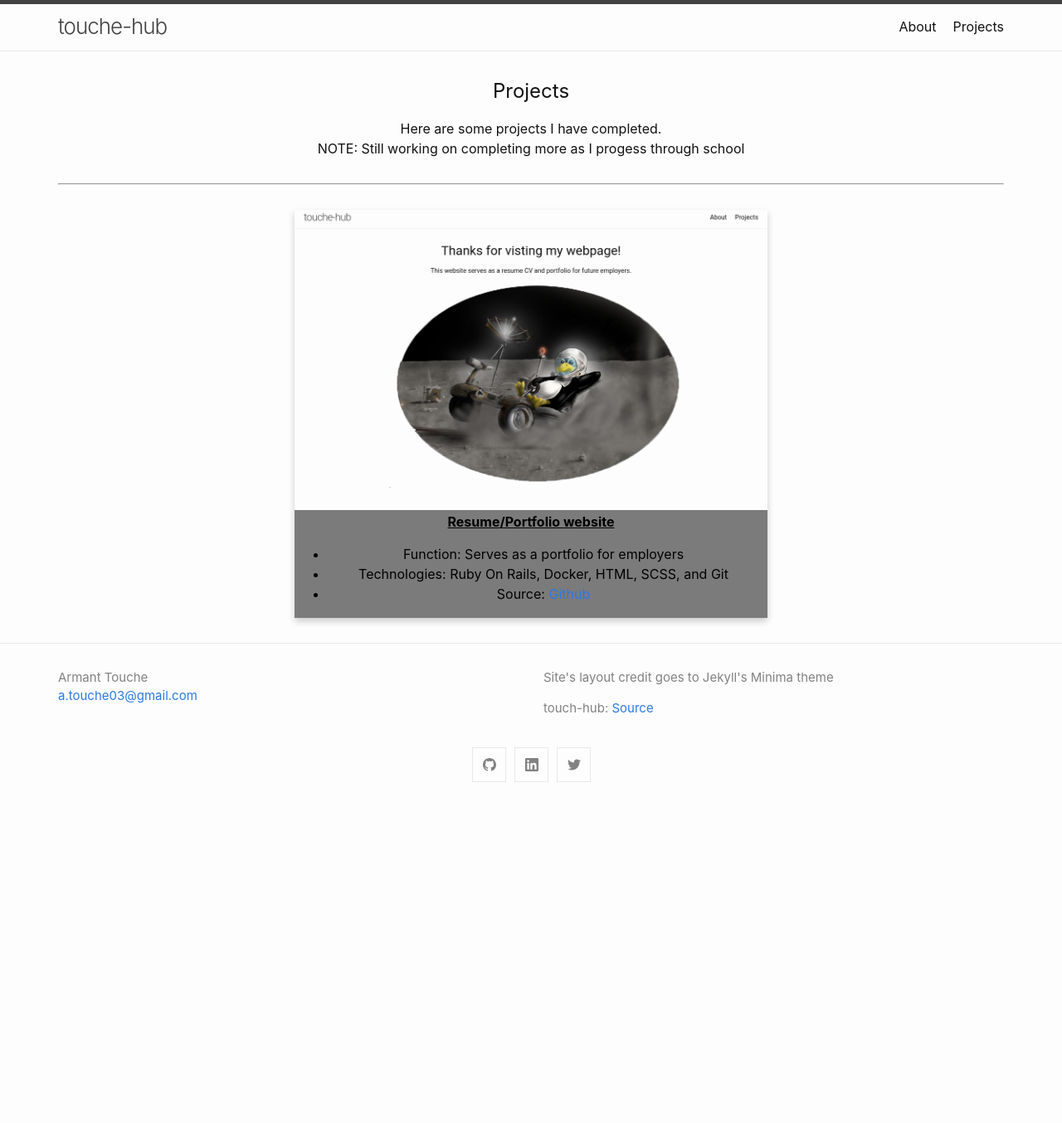
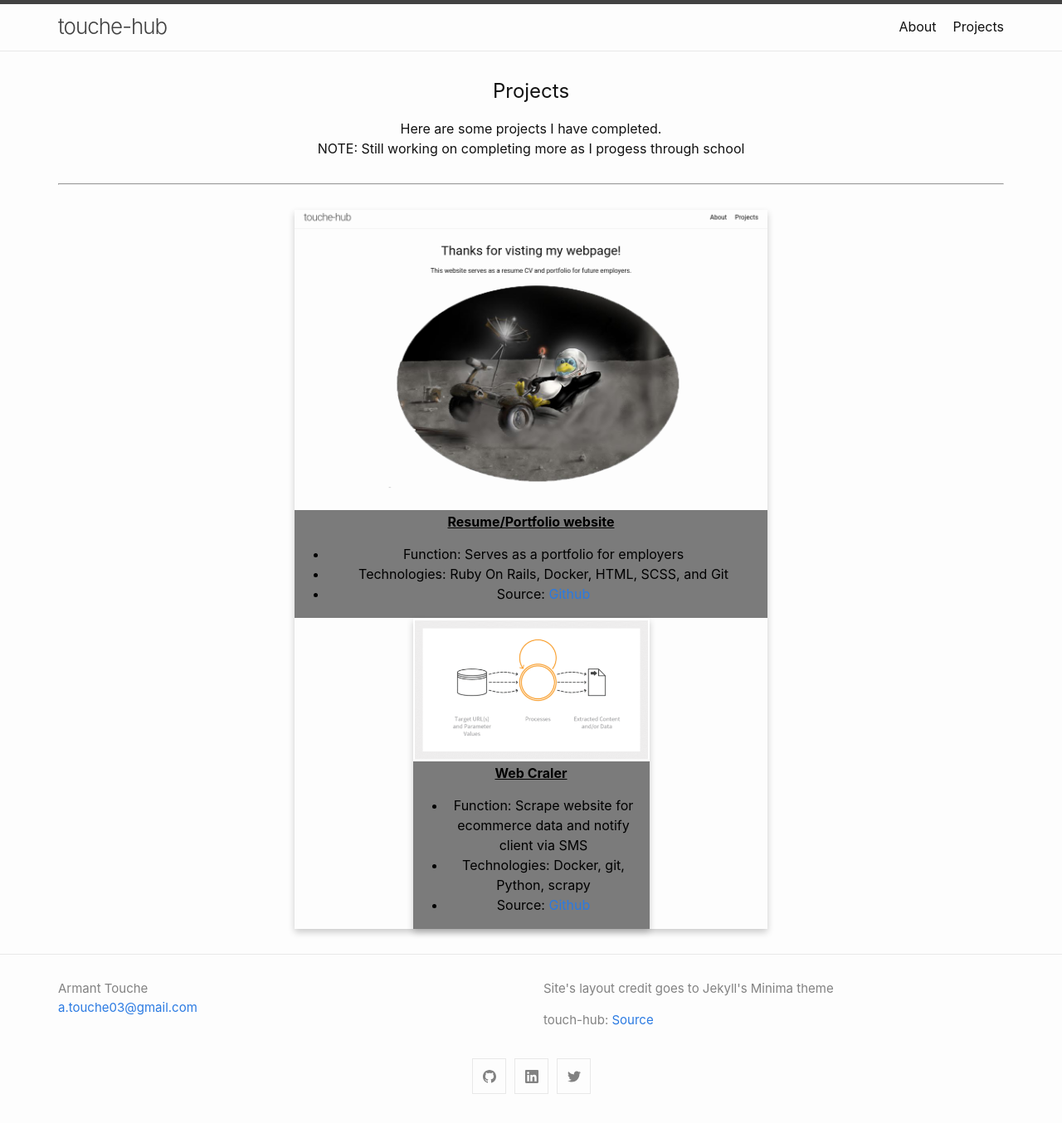
Before and after one commit to ActIII03/personal_website, a Jekyll site: the page built from projects.md, in a window 1280 px wide. Shown: the whole page at 83% size. Built offline with Jekyll 4.4.1, drawn with Linux system fonts in a browser that asks for light colours; before the commit the page ends 978 px from its top, so only the background shows below that.

Commit message:
Publish project

```diff
--- a/_includes/projects-list.html
+++ b/_includes/projects-list.html
@@ -15,6 +15,17 @@
 			</ul>
 		</div>
 
+	<div class="card">
+		<img src="https://actiii03.github.io/personal_website/assets/img/OAT-011-scraping.png" alt="avatar" style="width:100%" >
+		<div class="card-container">
+			<h4 id="project-item"><b>Web Craler</b></h4>
+			<ul>
+				<li> Function: Scrape website for ecommerce data and notify client via SMS</li>
+				<li> Technologies: Docker, git, Python, scrapy</li>
+				<li> Source: <a href="https://github.com/ActIII03/GPU-Crawler"> Github</a></li>
+			</ul>
+		</div>
+
 	</div>
 
 </div>
```
Also changed, not shown: assets/img/OAT-011-scraping.png (added).
